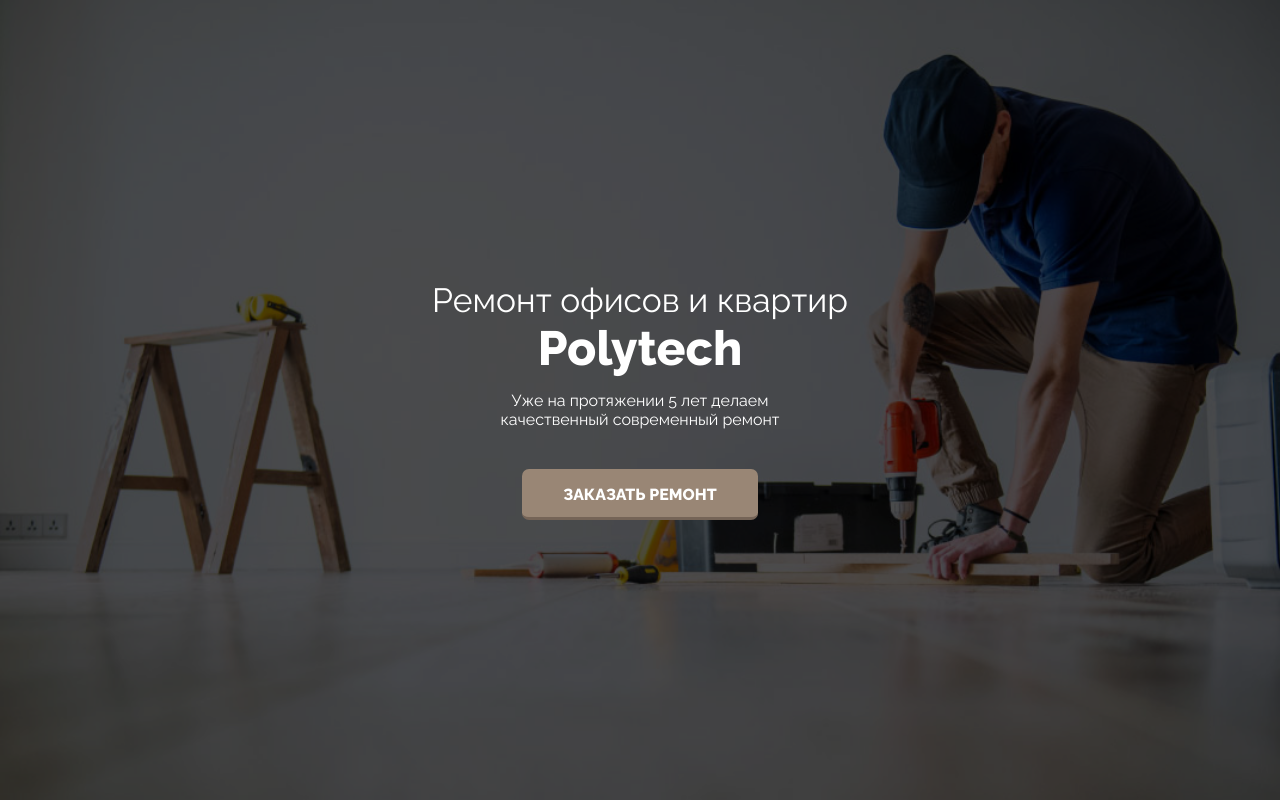
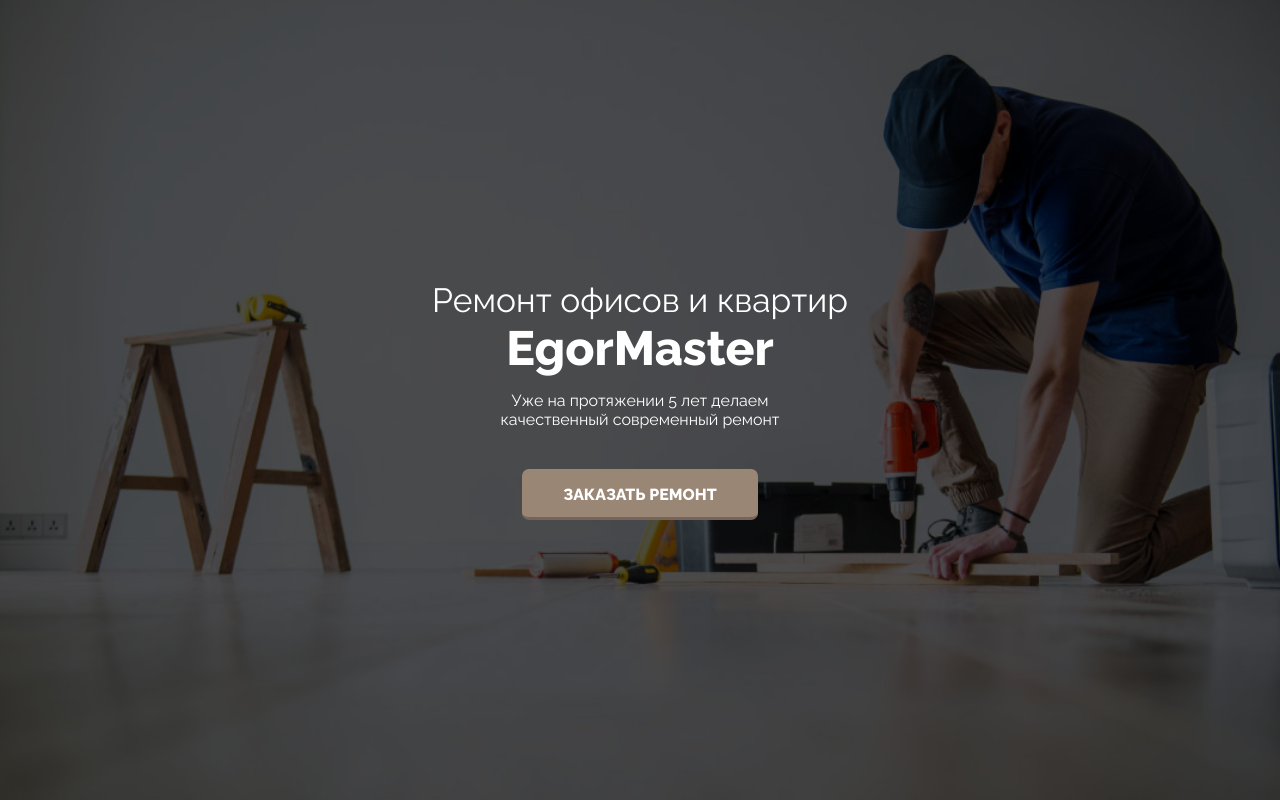
Before and after one commit to den59k/egor-master, a Next.js app in the folder frontend/: page / in a window 1280 px wide. Shown: the top 800 px of the page. Built offline with nearby package versions, Linux system fonts and the light colour scheme.

Commit message:
feat: change title

```diff
--- a/frontend/blocks/header.jsx
+++ b/frontend/blocks/header.jsx
@@ -8,7 +8,7 @@ export default function Header (props){
     <div className={styles.background} style={{backgroundImage: `url(/photo.jpg)`}}>
       <div className={styles.overlay}>
         <h2>Ремонт офисов и квартир</h2>
-        <h1>Polytech</h1>
+        <h1>EgorMaster</h1>
         <div className={styles.sub}>Уже на протяжении 5 лет делаем<br/>качественный современный ремонт</div>
         <a href="/#form" className={cn("btn", styles.button)}>Заказать ремонт</a>
       </div>
```
